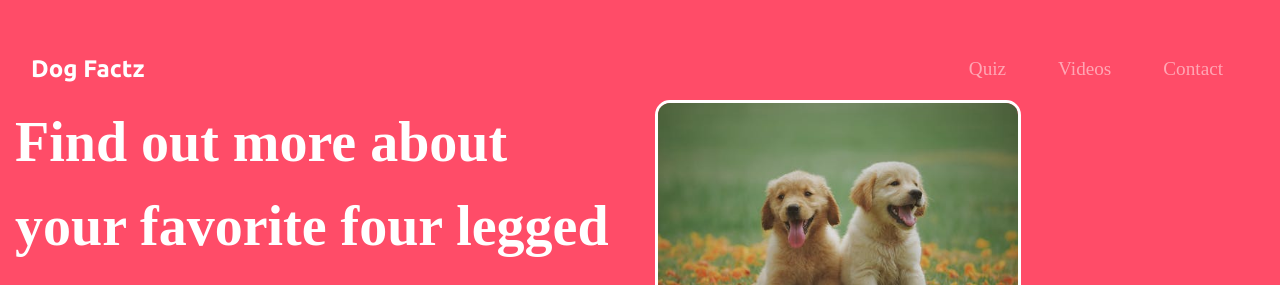
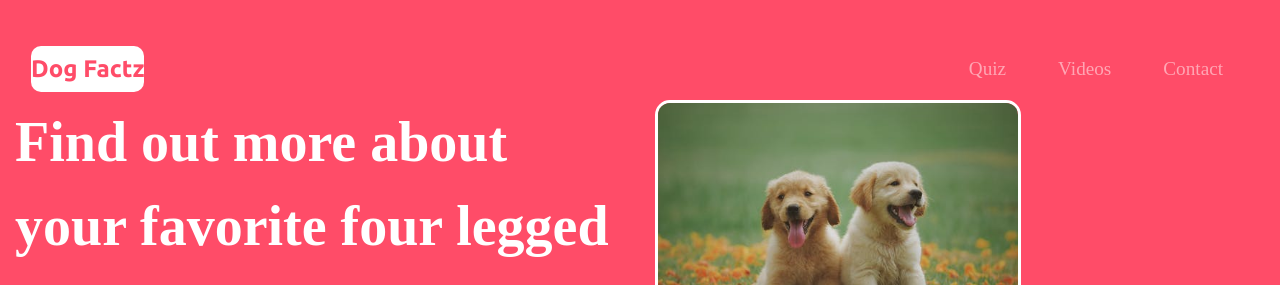
Before and after one commit to Bertania/2021_agile_Team2, a plain HTML site: page index.html in a window 1280 px wide. Shown: the top 285 px of the page. Drawn offline with nearby package versions, Linux system fonts and the light colour scheme.

Commit message:
[#180048169] inverted the title color, added a white background color, and rounded the edges

```diff
--- a/css/styles.css
+++ b/css/styles.css
@@ -48,6 +48,9 @@ h6 {
 
 #appName {
 	font-size: 1.5rem;
+	color: #ff4c68;
+	background-color: white;
+	border-radius: 10px;
 }
 
 .navbar {
```
